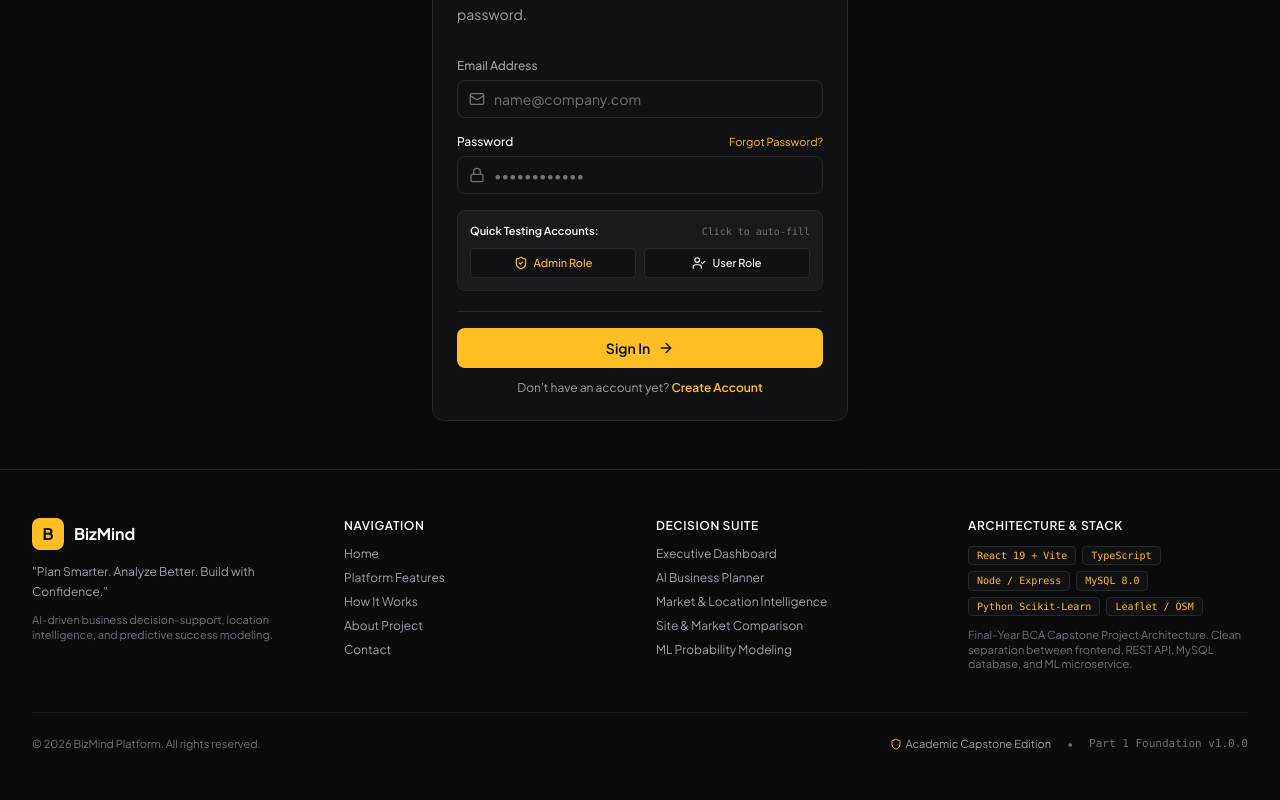
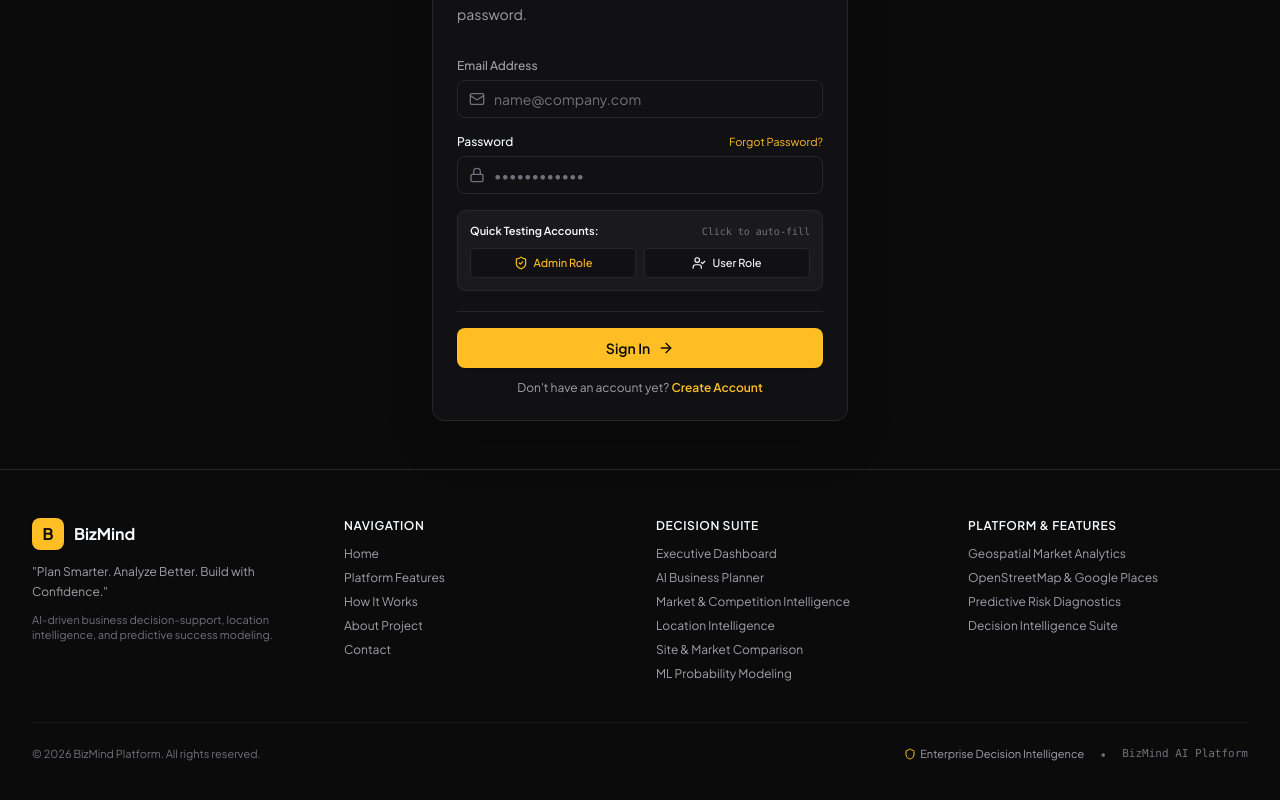
Before and after one commit to pramod0114/bizmind-ai-business-platform, a React (Vite) app: page /login in a window 1280 px wide. Shown: the part 328-1128 px from the top of the page. Built offline with nearby package versions, Linux system fonts and the light colour scheme; no server answers.

Commit message:
feat(map): add 10km radius option and remove map banners
- Added 10km radius option to selectors and filters.
- Removed Google Maps API auth error banners from map components.

```diff
--- a/src/components/location/RadiusSelector.tsx
+++ b/src/components/location/RadiusSelector.tsx
@@ -20,6 +20,7 @@ const RADIUS_OPTIONS: RadiusOption[] = [
   { label: '1.0 km', meters: 1000, km: 1.0, areaKm2: '3.14' },
   { label: '2.0 km', meters: 2000, km: 2.0, areaKm2: '12.57' },
   { label: '5.0 km', meters: 5000, km: 5.0, areaKm2: '78.54' },
+  { label: '10.0 km', meters: 10000, km: 10.0, areaKm2: '314.16' },
 ];
 
 export const RadiusSelector: React.FC<RadiusSelectorProps> = ({
--- a/src/components/market/CompetitorList.tsx
+++ b/src/components/market/CompetitorList.tsx
@@ -86,6 +86,10 @@ export const CompetitorList: React.FC<CompetitorListProps> = ({
       result = result.filter((b) => b.distance_meters <= 1000);
     } else if (distanceFilter === '2km') {
       result = result.filter((b) => b.distance_meters <= 2000);
+    } else if (distanceFilter === '5km') {
+      result = result.filter((b) => b.distance_meters <= 5000);
+    } else if (distanceFilter === '10km') {
+      result = result.filter((b) => b.distance_meters <= 10000);
     }
 
     // Sorting
@@ -176,6 +180,8 @@ export const CompetitorList: React.FC<CompetitorListProps> = ({
               { value: '500m', label: 'Within 500 m' },
               { value: '1km', label: 'Within 1 km' },
               { value: '2km', label: 'Within 2 km' },
+              { value: '5km', label: 'Within 5 km' },
+              { value: '10km', label: 'Within 10 km' },
             ]}
             className="text-xs"
           />
--- a/src/components/navigation/Footer.tsx
+++ b/src/components/navigation/Footer.tsx
@@ -75,7 +75,12 @@ export const Footer: React.FC = () => {
               </li>
               <li>
                 <Link to="/market-analysis" className="hover:text-[#FFBF24] transition-colors">
-                  Market & Location Intelligence
+                  Market & Competition Intelligence
+                </Link>
+              </li>
+              <li>
+                <Link to="/market-analysis" className="hover:text-[#FFBF24] transition-colors">
+                  Location Intelligence
                 </Link>
               </li>
               <li>
@@ -91,34 +96,33 @@ export const Footer: React.FC = () => {
             </ul>
           </div>
 
-          {/* Tech Stack & Academic Info */}
+          {/* Platform Capabilities Col */}
           <div>
             <h4 className="text-xs font-semibold text-[#F8FAFC] uppercase tracking-wider mb-3">
-              Architecture & Stack
+              Platform & Features
             </h4>
-            <div className="flex flex-wrap gap-1.5 mb-3">
-              <span className="px-2 py-0.5 rounded bg-[#111113] border border-[#27272A] text-[10px] text-[#FFBF24] font-mono">
-                React 19 + Vite
-              </span>
-              <span className="px-2 py-0.5 rounded bg-[#111113] border border-[#27272A] text-[10px] text-[#FFBF24] font-mono">
-                TypeScript
-              </span>
-              <span className="px-2 py-0.5 rounded bg-[#111113] border border-[#27272A] text-[10px] text-[#FFBF24] font-mono">
-                Node / Express
-              </span>
-              <span className="px-2 py-0.5 rounded bg-[#111113] border border-[#27272A] text-[10px] text-[#FFBF24] font-mono">
-                MySQL 8.0
-              </span>
-              <span className="px-2 py-0.5 rounded bg-[#111113] border border-[#27272A] text-[10px] text-[#FFBF24] font-mono">
-                Python Scikit-Learn
-              </span>
-              <span className="px-2 py-0.5 rounded bg-[#111113] border border-[#27272A] text-[10px] text-[#FFBF24] font-mono">
-                Leaflet / OSM
-              </span>
-            </div>
-            <p className="text-[11px] text-[#71717A]">
-              Final-Year BCA Capstone Project Architecture. Clean separation between frontend, REST API, MySQL database, and ML microservice.
-            </p>
+            <ul className="space-y-2">
+              <li>
+                <Link to="/market-analysis" className="hover:text-[#FFBF24] transition-colors">
+                  Geospatial Market Analytics
+                </Link>
+              </li>
+              <li>
+                <Link to="/market-analysis" className="hover:text-[#FFBF24] transition-colors">
+                  OpenStreetMap & Google Places
+                </Link>
+              </li>
+              <li>
+                <Link to="/predictions" className="hover:text-[#FFBF24] transition-colors">
+                  Predictive Risk Diagnostics
+                </Link>
+              </li>
+              <li>
+                <Link to="/features" className="hover:text-[#FFBF24] transition-colors">
+                  Decision Intelligence Suite
+                </Link>
+              </li>
+            </ul>
           </div>
         </div>
 
@@ -127,10 +131,10 @@ export const Footer: React.FC = () => {
           <div className="flex items-center gap-4">
             <span className="flex items-center gap-1 text-[#A1A1AA]">
               <Shield className="w-3 h-3 text-[#FFBF24]" />
-              Academic Capstone Edition
+              Enterprise Decision Intelligence
             </span>
             <span>•</span>
-            <span className="text-[#71717A] font-mono">Part 1 Foundation v1.0.0</span>
+            <span className="text-[#71717A] font-mono">BizMind AI Platform</span>
           </div>
         </div>
       </div>
--- a/src/components/navigation/Sidebar.tsx
+++ b/src/components/navigation/Sidebar.tsx
@@ -34,6 +34,7 @@ export const Sidebar: React.FC<SidebarProps> = ({ collapsed, onToggleCollapse })
     { name: 'Business Plans', path: '/business-plans', icon: FileText },
     { name: 'Planner Wizard', path: '/business-planner', icon: FileSpreadsheet },
     { name: 'Market & Competition', path: '/market-analysis', icon: TrendingUp, badge: 'Part 6' },
+    { name: 'Location Intelligence', path: '/market-analysis', icon: MapPin },
     { name: 'Comparison', path: '/comparison', icon: GitCompare },
     { name: 'Predictions', path: '/predictions', icon: Cpu, badge: 'ML' },
     { name: 'Recommendations', path: '/recommendations', icon: Sparkles },
--- a/src/pages/public/HomePage.tsx
+++ b/src/pages/public/HomePage.tsx
@@ -13,10 +13,6 @@ import {
   Layers,
   CheckCircle2,
   AlertCircle,
-  BarChart3,
-  Server,
-  Database,
-  Code2,
   FileSpreadsheet,
   LayoutDashboard,
   ShieldCheck,
@@ -62,48 +58,56 @@ export const HomePage: React.FC = () => {
       desc: 'Structured canvas for formulating capital allocation, market positioning, and operational parameters.',
       icon: FileSpreadsheet,
       badge: 'Core Planning',
+      link: '/business-planner',
     },
     {
-      title: 'Market Analysis',
-      desc: 'Macroeconomic market size estimates, annual CAGR projections, and category demand indices.',
+      title: 'Market & Competition Intelligence',
+      desc: 'Discover competitors, commercial establishment directory, radial dispersion, and territory density.',
       icon: TrendingUp,
       badge: 'Market Intel',
+      link: '/market-analysis',
     },
     {
       title: 'Location Intelligence',
-      desc: 'OpenStreetMap and Leaflet spatial analysis for commercial footfall and radius zoning.',
+      desc: 'Interactive geospatial competitor mapping, radius zoning, and commercial footfall intelligence.',
       icon: MapPin,
       badge: 'Geospatial',
+      link: '/market-analysis',
     },
     {
       title: 'Competition Analysis',
-      desc: 'Cluster mapping, price-tier categorization, and saturation index calculations.',
+      desc: 'Cluster mapping, establishment directory, and saturation index calculations.',
       icon: GitCompare,
       badge: 'Competitive',
+      link: '/market-analysis',
     },
     {
       title: 'Financial Planning',
       desc: 'Automated break-even analysis, runway projections, fixed vs. variable cost modeling.',
       icon: Calculator,
       badge: 'Feasibility',
+      link: '/financial-model',
     },
     {
       title: 'Success Prediction',
       desc: 'Machine learning classification assessing historical viability and venture survival probability.',
       icon: Cpu,
       badge: 'ML Engine',
+      link: '/predictions',
     },
     {
       title: 'Risk Analysis',
       desc: 'Multi-factor risk scoring across capital adequacy, saturation, and margin vulnerability.',
       icon: ShieldAlert,
       badge: 'Diagnostics',
+      link: '/risk-analysis',
     },
     {
       title: 'Business Comparison',
       desc: 'Side-by-side comparative evaluations between different business types and target locations.',
       icon: Layers,
       badge: 'Decision Matrix',
+      link: '/comparison',
     },
   ];
 
@@ -138,15 +142,6 @@ export const HomePage: React.FC = () => {
       desc: 'Generate comprehensive feasibility dossiers with tailored risk mitigation and location recommendations.',
       icon: Sparkles,
     },
-  ];
-
-  const techStack = [
-    { name: 'React 19 & Vite', role: 'Frontend Architecture', icon: Code2 },
-    { name: 'Node.js & Express', role: 'REST API & Orchestration', icon: Server },
-    { name: 'MySQL 8.0', role: 'Relational 3NF Database', icon: Database },
-    { name: 'Python & FastAPI', role: 'ML Microservice & Scikit-Learn', icon: Cpu },
-    { name: 'Leaflet & OpenStreetMap', role: 'Open-Source Spatial Maps', icon: MapPin },
-    { name: 'Recharts & Tailwind', role: 'Data Visualization & Design', icon: BarChart3 },
   ];
 
   return (
@@ -333,21 +328,30 @@ export const HomePage: React.FC = () => {
           {features.map((f, idx) => {
             const Icon = f.icon;
             return (
-              <Card key={idx} hoverEffect className="bg-[#1A1A1D] border-[#27272A] flex flex-col justify-between">
+              <Link
+                key={idx}
+                to={f.link}
+                className="group focus:outline-none flex"
+              >
+                <Card
+                  hoverEffect
+                  className="bg-[#1A1A1D] border-[#27272A] group-hover:border-[#FFBF24]/50 transition-all flex flex-col justify-between w-full cursor-pointer"
+                >
                   <div>
                     <div className="flex items-center justify-between mb-3">
-                    <div className="w-9 h-9 rounded-lg bg-[#111113] border border-[#27272A] flex items-center justify-center text-[#FFBF24]">
+                      <div className="w-9 h-9 rounded-lg bg-[#111113] border border-[#27272A] flex items-center justify-center text-[#FFBF24] group-hover:bg-[#FFBF24] group-hover:text-[#0B0B0C] transition-colors">
                         <Icon className="w-4 h-4" />
                       </div>
                       <Badge variant="neutral" size="sm">{f.badge}</Badge>
                     </div>
-                  <CardTitle className="text-sm md:text-base">{f.title}</CardTitle>
-                  <CardDescription className="mt-1.5">{f.desc}</CardDescription>
+                    <CardTitle className="text-sm md:text-base group-hover:text-[#FFBF24] transition-colors">{f.title}</CardTitle>
+                    <CardDescription className="mt-1.5 leading-relaxed">{f.desc}</CardDescription>
                   </div>
-                <div className="mt-4 pt-3 border-t border-[#27272A] text-[11px] text-[#FFBF24] font-semibold flex items-center gap-1">
+                  <div className="mt-4 pt-3 border-t border-[#27272A] text-[11px] text-[#FFBF24] font-semibold flex items-center gap-1 group-hover:translate-x-1 transition-transform">
                     <span>Explore Module</span> <ArrowRight className="w-3 h-3" />
                   </div>
                 </Card>
+              </Link>
             );
           })}
         </div>
@@ -391,35 +395,7 @@ export const HomePage: React.FC = () => {
         </div>
       </section>
 
-      {/* 6. TECHNOLOGY SECTION */}
-      <section className="max-w-7xl mx-auto px-4 sm:px-6 lg:px-8">
-        <div className="text-center max-w-3xl mx-auto mb-10">
-          <Badge variant="outline" size="sm" className="mb-2">Tech Stack</Badge>
-          <h2 className="text-2xl sm:text-3xl font-bold text-[#F8FAFC] tracking-tight">
-            Engineered on Modern Open Architecture
-          </h2>
-        </div>
-
-        <div className="grid grid-cols-2 sm:grid-cols-3 lg:grid-cols-6 gap-4">
-          {techStack.map((t, idx) => {
-            const Icon = t.icon;
-            return (
-              <div
-                key={idx}
-                className="p-4 rounded-xl bg-[#1A1A1D] border border-[#27272A] flex flex-col items-center text-center hover:border-[#3F3F46] transition-colors"
-              >
-                <div className="w-10 h-10 rounded-lg bg-[#111113] border border-[#27272A] flex items-center justify-center text-[#FFBF24] mb-2.5">
-                  <Icon className="w-5 h-5" />
-                </div>
-                <span className="text-xs font-semibold text-[#F8FAFC]">{t.name}</span>
-                <span className="text-[10px] text-[#71717A] mt-0.5">{t.role}</span>
-              </div>
-            );
-          })}
-        </div>
-      </section>
-
-      {/* 7. STATISTICS / IMPACT SECTION (CLEARLY MARKED AS DEMO PLACEHOLDERS) */}
+      {/* 6. STATISTICS / IMPACT SECTION (CLEARLY MARKED AS DEMO PLACEHOLDERS) */}
       <section className="max-w-7xl mx-auto px-4 sm:px-6 lg:px-8">
         <div className="p-6 md:p-8 rounded-2xl bg-[#111113] border border-[#27272A]">
           <div className="flex flex-col md:flex-row md:items-center justify-between gap-4 pb-6 border-b border-[#27272A]">
```
Also changed, not shown: src/components/location/LocationMap.tsx (+0 -26 lines), src/components/map/MapView.tsx (+0 -25 lines), src/components/market/CompetitorMap.tsx (+0 -26 lines), src/components/market/MarketAnalysisDashboard.tsx (+4 -3 lines). Lines whose indentation alone changed are shown as unchanged.
